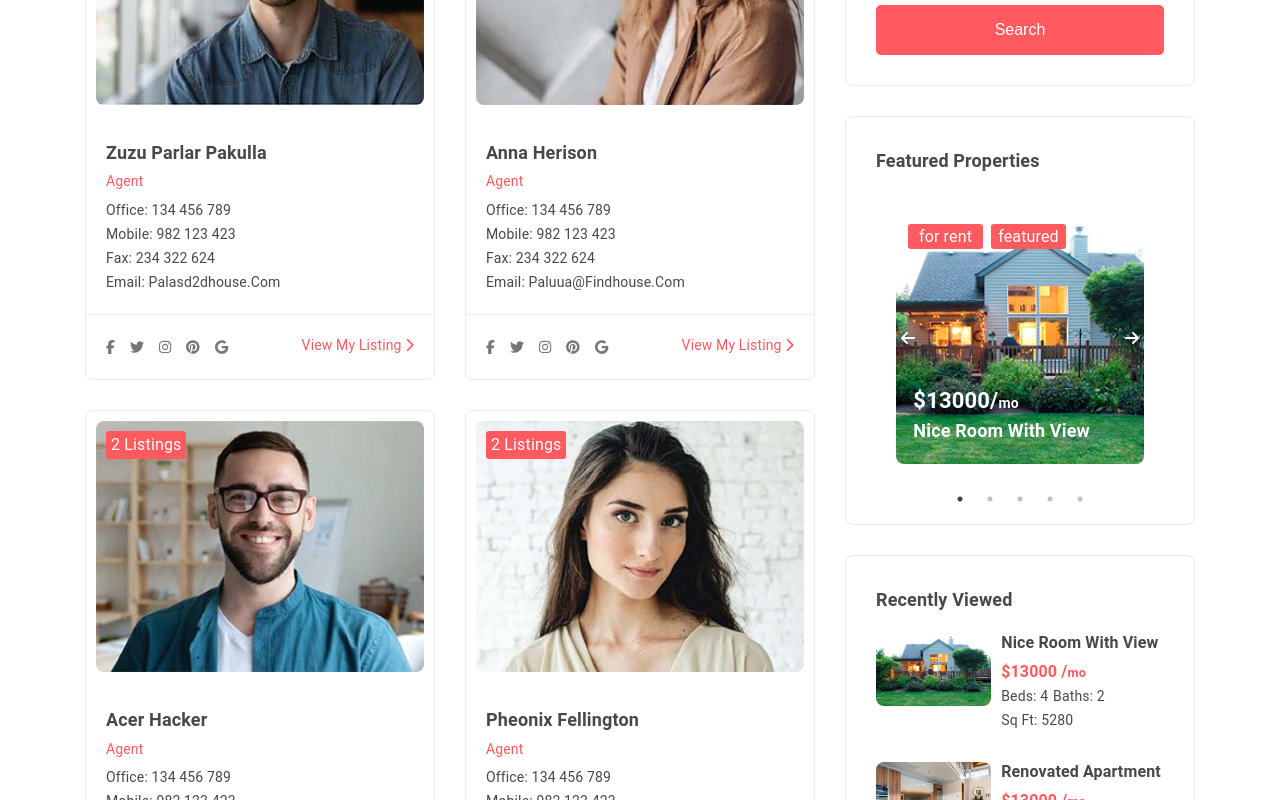
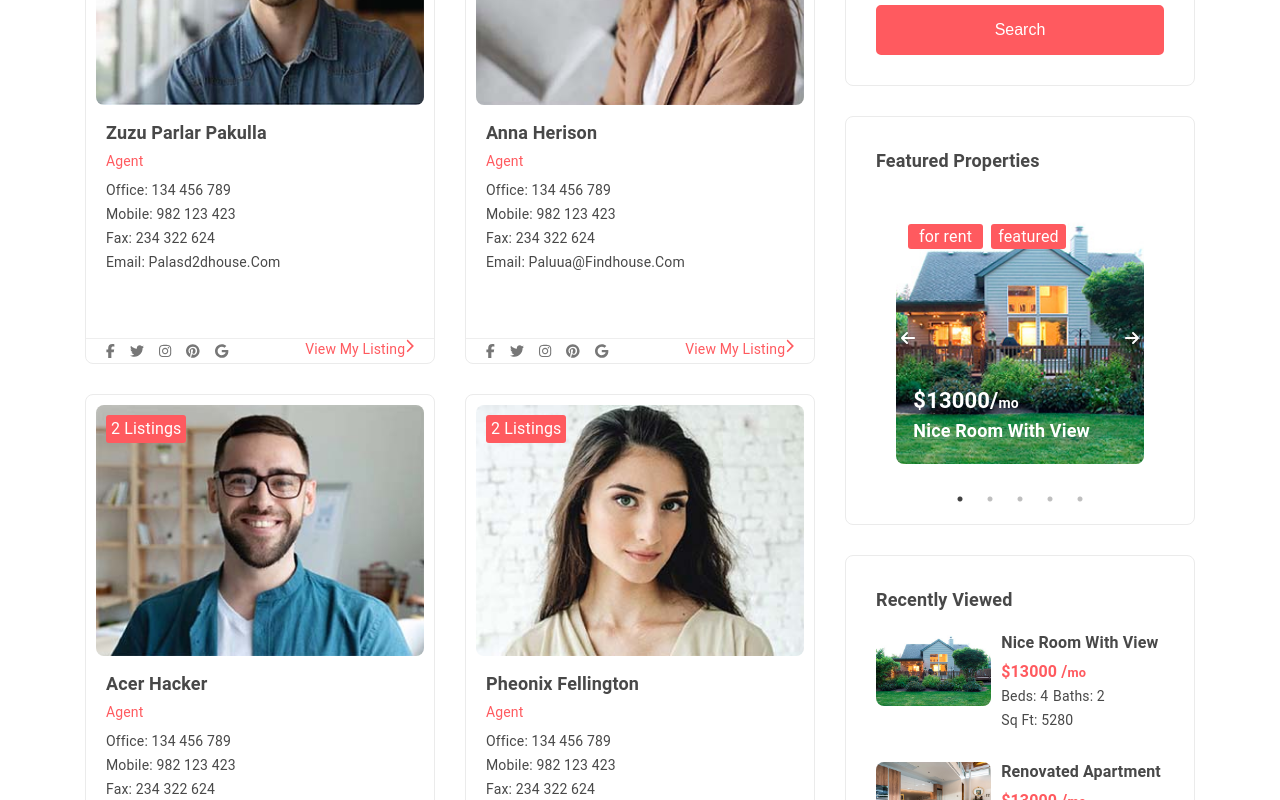
Before and after one commit to zakumialexes/real-estate, a React (Create React App) app: page /agents in a window 1280 px wide. Shown: the part 820-1620 px from the top of the page. Built offline with nearby package versions, Linux system fonts and the light colour scheme; data requests are answered from the project's data file; the HTML template or start-up script is replaced by a standard one.

Commit message:
Fix: text overflow in agent cards

```diff
--- a/src/pages/agent-list/agent-card/agent-card.module.scss
+++ b/src/pages/agent-list/agent-card/agent-card.module.scss
@@ -57,8 +57,8 @@ $orange: #ff5a5f;
 }
 
 .detail {
-  & > div {
-    padding: 20px;
+  &>div {
+    padding: 0 20px;
 
     * {
       margin: 0;
@@ -67,6 +67,7 @@ $orange: #ff5a5f;
 }
 
 .content {
+  min-height: 13.5rem;
   p {
     color: $fontColor;
     font-size: 14px;
@@ -143,6 +144,7 @@ $orange: #ff5a5f;
   .viewListing {
     color: $orange;
     font-size: 14px;
+    display: inline-flex;
   }
 
 }
--- a/src/pages/house-list/grid-house-card/grid-house-card.module.scss
+++ b/src/pages/house-list/grid-house-card/grid-house-card.module.scss
@@ -47,6 +47,7 @@ $orange: #ff5a5f;
 }
 
 .content {
+  min-height: 9rem;
   h4 {
     font-size: 18px;
     color: $fontColor;
--- a/src/pages/house-list/list-house-card/list-house-card.module.scss
+++ b/src/pages/house-list/list-house-card/list-house-card.module.scss
@@ -1,6 +1,7 @@
 $fontColor: #484848;
 $faintColor: #777777;
 $orange: #ff5a5f;
+
 .card {
   background-color: #ffffff;
   border: 1px solid #ebebeb;
@@ -31,9 +32,13 @@ $orange: #ff5a5f;
 }
 
 .detail {
-  & > div {
+  width: 100%;
+  padding: 2rem 0;
+  display: flex;
+  flex-direction: column;
+  justify-content: space-between;
 
-
+  &>div {
     * {
       margin: 0;
     }
@@ -43,6 +48,7 @@ $orange: #ff5a5f;
 .content {
   padding: 10px 30px;
   width: 100%;
+
   h4 {
     font-size: 18px;
     color: $fontColor;
```
